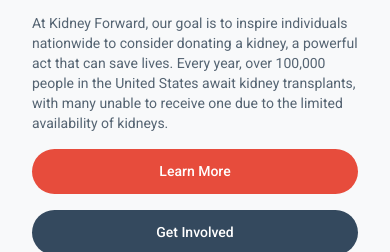
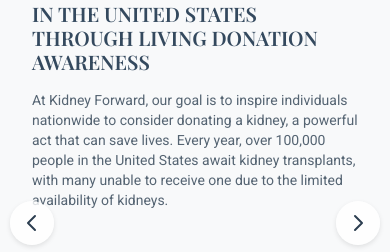
Before and after one commit to pitosanchez/kf-pitch-deck, a website built with Vite: page index.html in a window 390 px wide. Shown: the part 199-451 px from the top of the page. Built offline with nearby package versions, Linux system fonts and the light colour scheme; files whose address does not match are found by name.

```diff
--- a/index.html
+++ b/index.html
@@ -30,7 +30,7 @@
         display: flex;
         align-items: center;
         justify-content: center;
-        padding: 4rem 1rem 6rem 1rem;
+        padding: 4rem 1rem 2rem 1rem;
       }
 
       .page-content {
@@ -39,11 +39,35 @@
         margin: 0 auto;
       }
 
+      /* Mobile navigation arrows */
+      .mobile-nav-arrow {
+        position: fixed;
+        top: 50%;
+        transform: translateY(-50%);
+        z-index: 1000;
+        background: rgba(255, 255, 255, 0.8);
+        border-radius: 50%;
+        width: 40px;
+        height: 40px;
+        display: flex;
+        align-items: center;
+        justify-content: center;
+        box-shadow: 0 2px 5px rgba(0, 0, 0, 0.1);
+      }
+
+      .mobile-nav-prev {
+        left: 10px;
+      }
+
+      .mobile-nav-next {
+        right: 10px;
+      }
+
       /* Mobile-specific styles */
       @media screen and (max-width: 768px) {
         .page {
           padding-top: 5rem;
-          padding-bottom: 5rem;
+          padding-bottom: 2rem;
           height: auto;
           min-height: 100vh;
         }
@@ -62,17 +86,20 @@
           padding: 0.5rem 0;
         }
 
+        /* Hide desktop navigation */
         .nav-controls {
-          bottom: 1rem;
-          padding: 0.5rem;
-          width: auto;
-          max-width: 90%;
+          display: none;
         }
 
-        .dot {
-          width: 0.5rem;
-          height: 0.5rem;
-          margin: 0 0.25rem;
+        /* Show mobile navigation arrows */
+        .mobile-nav-arrow {
+          display: flex;
+        }
+
+        /* Hide buttons on mobile */
+        .btn-primary,
+        .btn-secondary {
+          display: none;
         }
 
         h1 {
@@ -93,14 +120,6 @@
           margin-bottom: 1rem;
         }
 
-        .btn-primary,
-        .btn-secondary {
-          width: 100%;
-          padding: 0.75rem;
-          font-size: 0.875rem;
-          margin-bottom: 0.5rem;
-        }
-
         .image-container {
           margin: 1rem 0;
         }
@@ -109,32 +128,17 @@
           margin: 1rem 0;
           padding: 1rem;
         }
+      }
 
-        /* Fix for navigation */
-        .nav-controls {
-          position: fixed;
-          bottom: 1rem;
-          left: 50%;
-          transform: translateX(-50%);
-          z-index: 1000;
-          background: rgba(255, 255, 255, 0.9);
-          backdrop-filter: blur(8px);
-          border-radius: 9999px;
-          padding: 0.5rem 1rem;
-          box-shadow: 0 2px 10px rgba(0, 0, 0, 0.1);
+      /* Desktop styles */
+      @media screen and (min-width: 769px) {
+        .mobile-nav-arrow {
+          display: none;
         }
 
-        /* Ensure content is visible */
-        .page-visible {
-          display: flex !important;
-          opacity: 1 !important;
-          visibility: visible !important;
-        }
-
-        .page-hidden {
-          display: none !important;
-          opacity: 0 !important;
-          visibility: hidden !important;
+        .btn-primary,
+        .btn-secondary {
+          display: inline-block;
         }
       }
 
@@ -203,7 +207,9 @@
                 <a href="#about" class="btn-primary text-center py-3 px-6"
                   >Learn More</a
                 >
-                <a href="#contact" class="btn-secondary text-center py-3 px-6"
+                <a
+                  href="mailto:andrew.luu@kidneyforward.org"
+                  class="btn-secondary text-center py-3 px-6"
                   >Get Involved</a
                 >
               </div>
@@ -219,6 +225,48 @@
           </div>
         </div>
       </section>
+
+      <!-- Mobile Navigation Arrows -->
+      <button
+        id="mobilePrevBtn"
+        class="mobile-nav-arrow mobile-nav-prev"
+        aria-label="Previous page"
+      >
+        <svg
+          xmlns="http://www.w3.org/2000/svg"
+          class="h-6 w-6"
+          fill="none"
+          viewBox="0 0 24 24"
+          stroke="currentColor"
+        >
+          <path
+            stroke-linecap="round"
+            stroke-linejoin="round"
+            stroke-width="2"
+            d="M15 19l-7-7 7-7"
+          />
+        </svg>
+      </button>
+      <button
+        id="mobileNextBtn"
+        class="mobile-nav-arrow mobile-nav-next"
+        aria-label="Next page"
+      >
+        <svg
+          xmlns="http://www.w3.org/2000/svg"
+          class="h-6 w-6"
+          fill="none"
+          viewBox="0 0 24 24"
+          stroke="currentColor"
+        >
+          <path
+            stroke-linecap="round"
+            stroke-linejoin="round"
+            stroke-width="2"
+            d="M9 5l7 7-7 7"
+          />
+        </svg>
+      </button>
 
       <!-- Andrew's Story -->
       <section id="andrew" class="page page-hidden">
@@ -683,7 +731,7 @@
       </section>
     </main>
 
-    <!-- Navigation Controls -->
+    <!-- Desktop Navigation Controls -->
     <div class="nav-controls">
       <button id="prevBtn" class="nav-arrow p-2" aria-label="Previous page">
         <svg
```
